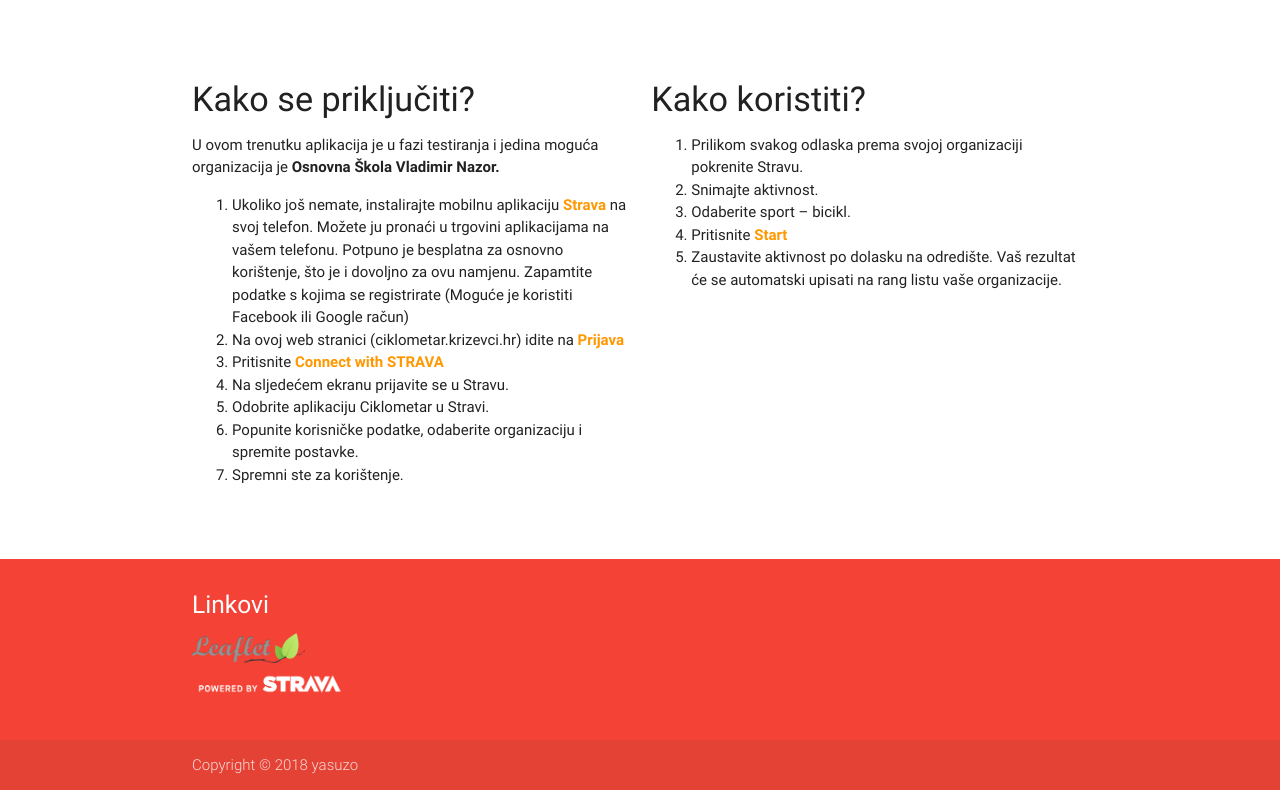
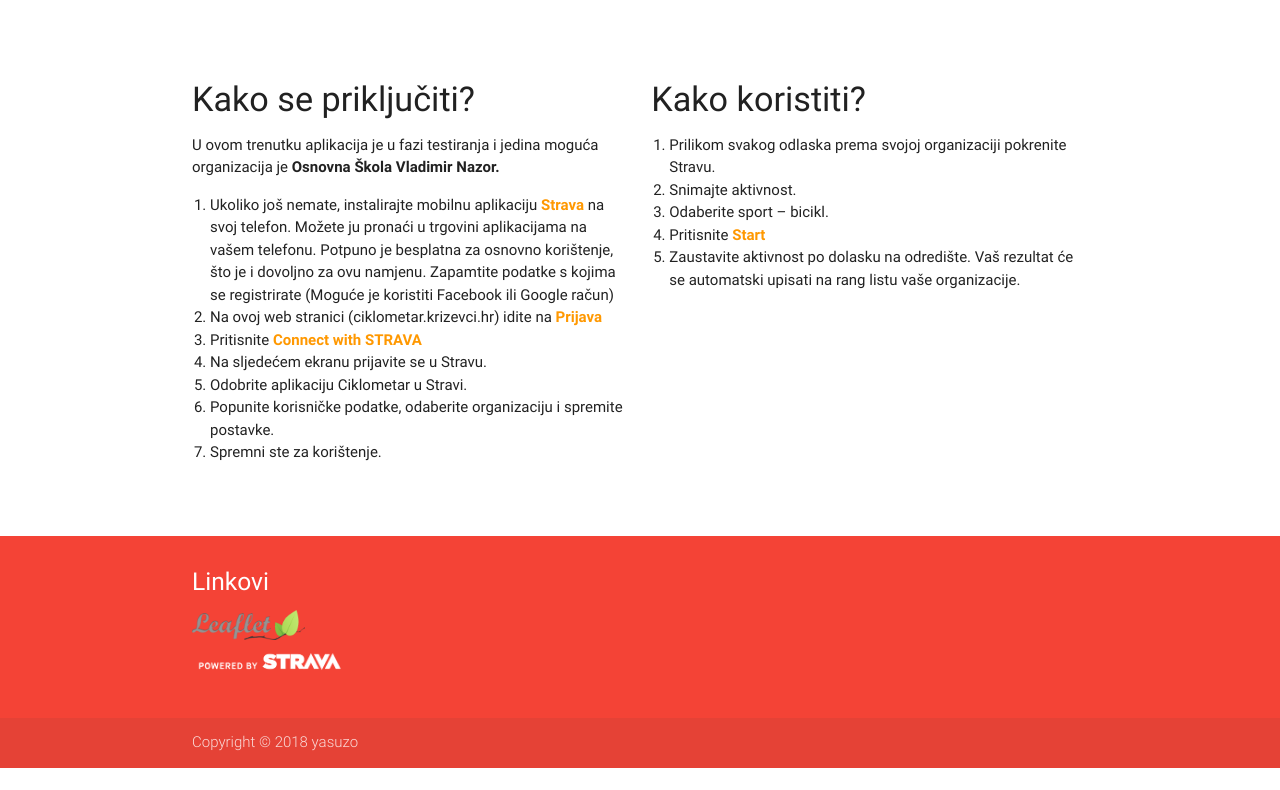
Before and after one commit to yasuzo/projectStravaPHP, a PHP site: page / in a window 1280 px wide. Shown: the part 441-1231 px from the top of the page. After the commit the page ends 1209 px from the top, so only its background shows below. Run offline with PHP 8.4, Linux system fonts and the light colour scheme; data that the repository does not hold is empty; a stand-in replaces the project's code that opens the database connection; some libraries are stand-ins or nearby versions.

Commit message:
UI changes

```diff
--- a/app/views/layouts/layout_main.php
+++ b/app/views/layouts/layout_main.php
@@ -11,10 +11,9 @@
 
     <link href="https://fonts.googleapis.com/icon?family=Material+Icons" rel="stylesheet">
 
-    <link rel="stylesheet" href="style.css" type="text/css">
-
     <link rel="stylesheet" href="https://cdnjs.cloudflare.com/ajax/libs/materialize/0.100.2/css/materialize.min.css">
 
+    <link rel="stylesheet" href="style.css">
     <title><?= safe($title); ?></title>
 
 
--- a/app/views/partials/navbar_user.php
+++ b/app/views/partials/navbar_user.php
@@ -23,7 +23,7 @@
             </ul>
 
             <ul class="right hide-on-large-only">
-                <li><a href="#guide" class="tooltipped modal-trigger" data-position="bottom" data-tooltip="Upute"><i class="material-icons">help</i></a></li>
+                <li><a href="#guide" class="modal-trigger"><i class="material-icons">help</i></a></li>
             </ul>
 
             <ul class="side-nav" id="mobile">
@@ -41,10 +41,10 @@
 
 <!-- Modal Structure -->
 <div id="guide" class="modal modal">
-    <div class="modal-content flow-text">
+    <div class="modal-content">
         <h4>Upute</h4>
         <div class="divider"></div>
-        <ol>
+        <ol style="padding-left: 1.2em;">
             <li>Prilikom svakog odlaska prema svojoj organizaciji pokrenite Stravu.</li>
             <li>Snimajte aktivnost.</li>
             <li>Odaberite sport – bicikl.</li>
--- a/app/views/templates/index_other_template.php
+++ b/app/views/templates/index_other_template.php
@@ -24,7 +24,7 @@
         <div class="col l6">
         <h4>Kako se priključiti?</h4>
             <p>U ovom trenutku aplikacija je u fazi testiranja i jedina moguća organizacija je <b>Osnovna Škola Vladimir Nazor.</b></p>
-            <ol>
+            <ol style="padding-left: 1.2em;">
                 <li>Ukoliko još nemate, instalirajte mobilnu aplikaciju <b class="orange-text">Strava</b> na svoj telefon. Možete ju pronaći u trgovini aplikacijama na vašem telefonu. Potpuno je besplatna za osnovno korištenje, što je i dovoljno za ovu namjenu. Zapamtite podatke s kojima se registrirate (Moguće je koristiti Facebook ili Google račun)</li>
                 <li>Na ovoj web stranici (ciklometar.krizevci.hr) idite na <b><a class="orange-text" href="?controller=login">Prijava</a></b></li>
                 <li>Pritisnite <b class="orange-text">Connect with STRAVA</b></li>
@@ -37,7 +37,7 @@
 
         <div class="col l6">
             <h4>Kako koristiti?</h4>
-            <ol>
+            <ol style="padding-left: 1.2em;">
                 <li>Prilikom svakog odlaska prema svojoj organizaciji pokrenite Stravu.</li>
                 <li>Snimajte aktivnost.</li>
                 <li>Odaberite sport – bicikl.</li>
```
